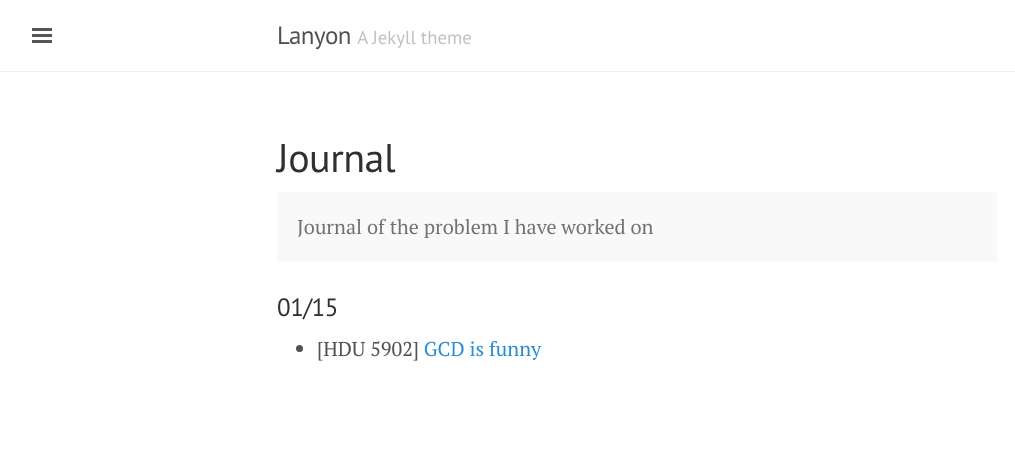
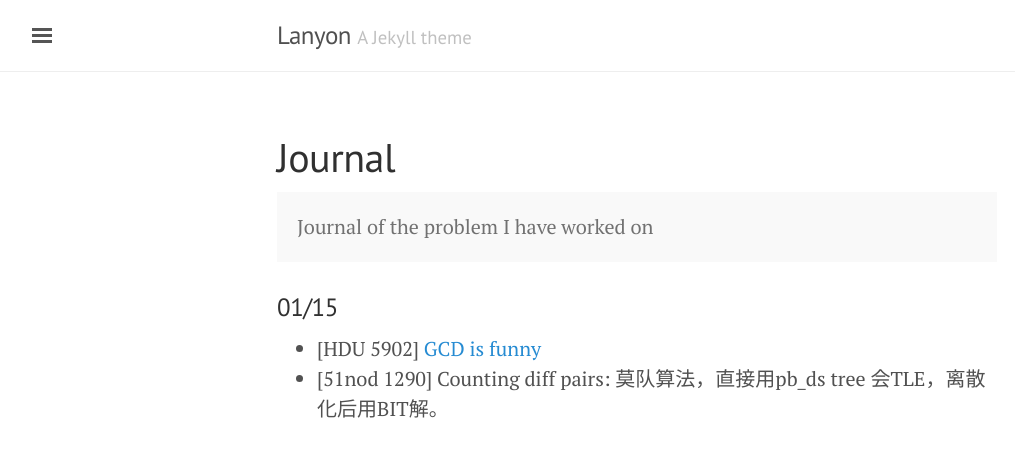
Before and after one commit to atubo/online-judge, a Jekyll site: the page built from docs/journal.md, in a window 1280 px wide. Shown: the top 457 px of the page, without its empty margins (3-1018 px from the left). Built offline with Jekyll 4.4.1, drawn with Linux system fonts in a browser that asks for light colours.

Commit message:
Journal entry for 51nod 1290

```diff
--- a/docs/journal.md
+++ b/docs/journal.md
@@ -9,3 +9,5 @@ Journal of the problem I have worked on
 
 ### 01/15
 * [HDU 5902] [GCD is funny]({% post_url  2017-01-15-gcd-is-funny %})
+* [51nod 1290] Counting diff pairs: 莫队算法，直接用pb_ds tree
+会TLE，离散化后用BIT解。
```
